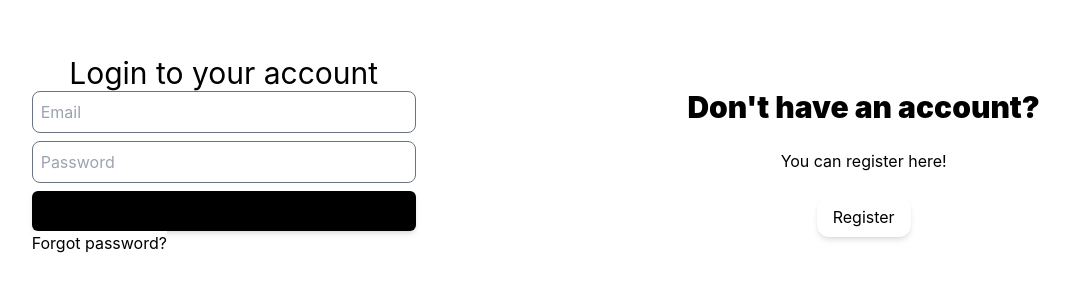
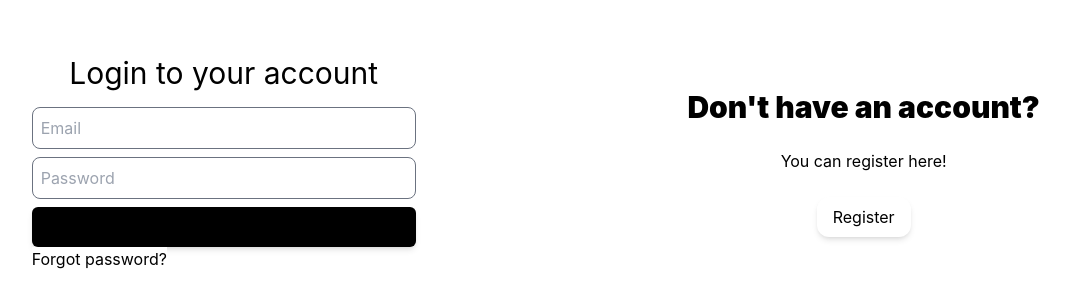
Before and after one commit to ChrisMillerSMU/4345Team2, a Next.js app: page /auth in a window 1280 px wide. Shown: the part 237-544 px from the top of the page, without its empty margins (203-1273 px from the left). Built offline with nearby package versions, Linux system fonts and the light colour scheme; no server answers.

Commit message:
Update index.tsx

```diff
--- a/pages/auth/index.tsx
+++ b/pages/auth/index.tsx
@@ -100,7 +100,7 @@ export default function AuthPage() {
         <div className="flex flex-col justify-center items-center h-full w-2/3 text-center bg-white p-4">
           {!passwordResetDialog ? (
             <div>
-              <h1 className="dark text-3xl">Login to your account</h1>
+              <h1 className="dark text-3xl p-4">Login to your account</h1>
               {/* <button
                 className="px-4 py-2 rounded-md shadow-md bg-white my-4 text-lg font-bold hover:shadow-lg hover:bg-gray-100"
                 onClick={() => signInWithGoogle()}
```
